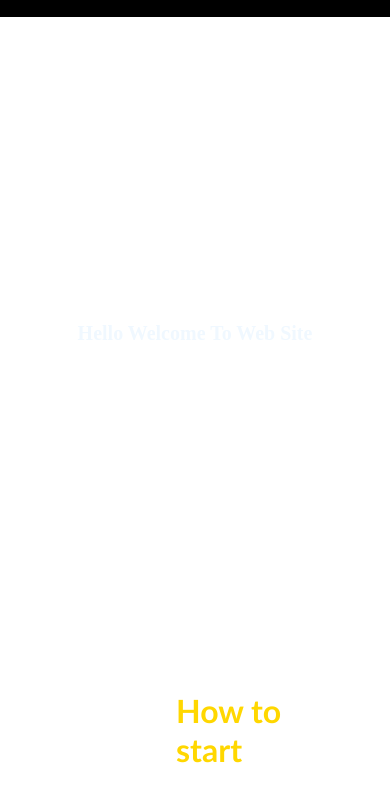
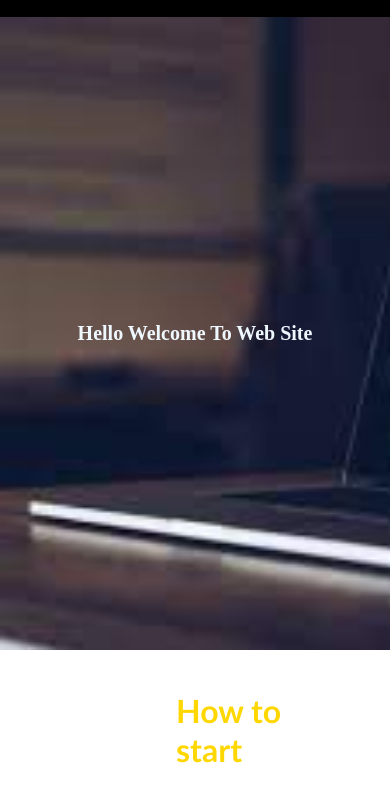
Before and after one commit to kosuri243/arun1, a plain HTML site: page index.html in a window 390 px wide. Shown: the part 51-844 px from the top of the page. Drawn offline with Linux system fonts and the light colour scheme.

Commit message:
Update styles.css

```diff
--- a/css/styles.css
+++ b/css/styles.css
@@ -19,7 +19,7 @@ nav{
     }
 }
 header{
-    background-image: url(./media/download.jpeg);
+    background-image: url(../media/download.jpeg);
     display: flex;
     background-repeat: no-repeat;
     background-size: cover;
@@ -31,7 +31,7 @@ header{
 }
 @media (max-width:730px) {
     header{
-        background-image: url(./media/download.jpeg);
+        background-image: url(../media/download.jpeg);
         display: flex;
         background-repeat: no-repeat;
         background-size: cover;
@@ -44,7 +44,7 @@ header{
 }
 @media (max-width:250px) {
     header{
-        background-image: url(./media/download.jpeg);
+        background-image: url(../media/download.jpeg);
         display: flex;
         background-repeat: no-repeat;
         background-size: cover;
```
